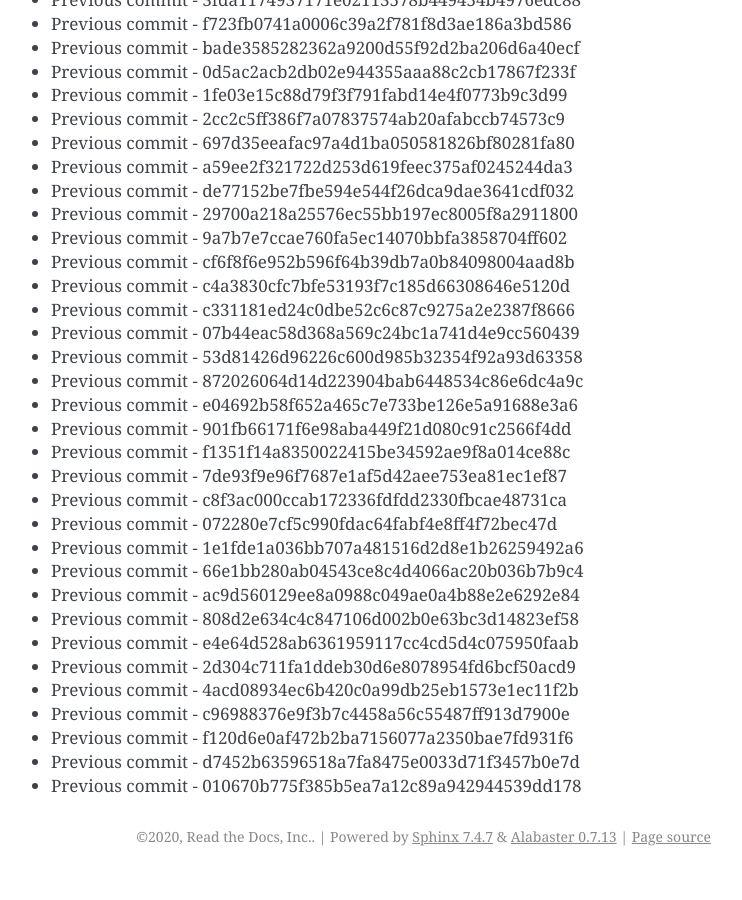
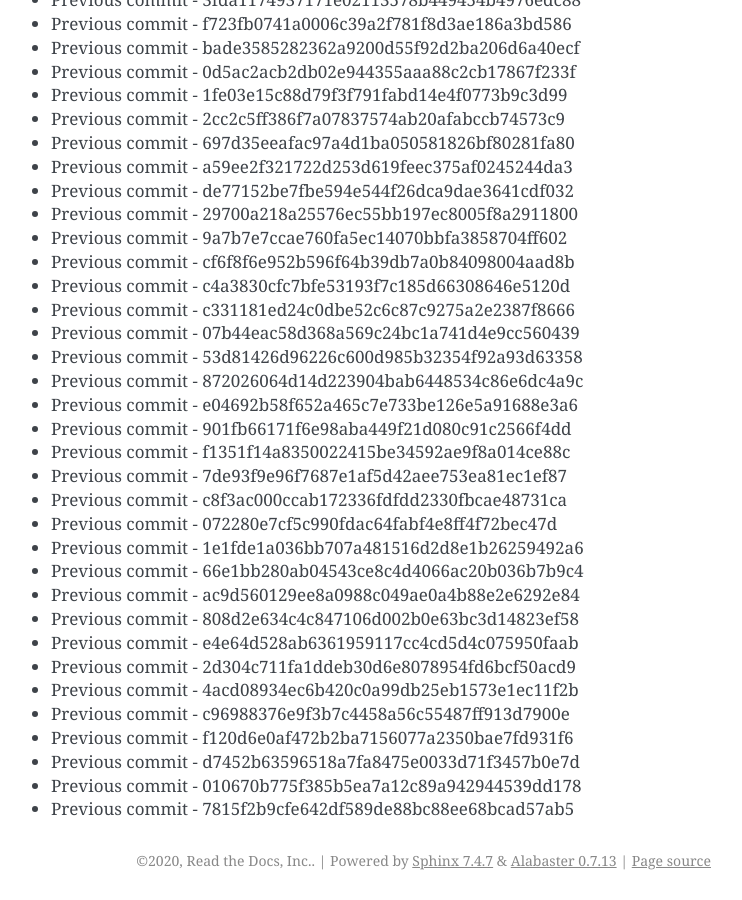
Before and after one commit to readthedocs/rtd-git-stresstest, a Sphinx documentation site: the page built from docs/updates.rst, in a window 1280 px wide and 900 px high, scrolled down 38183 px. Shown: the whole window, without its empty margins (399-1141 px from the left). Built offline with Sphinx 7.4.7, drawn with Linux system fonts in a browser that asks for light colours; before the commit the page ends 39059 px from its top, so only the background shows below that.

Commit message:
Generating commit from previous: 7815f2b9cfe642df589de88bc88ee68bcad57ab5

```diff
--- a/docs/updates.rst
+++ b/docs/updates.rst
@@ -1636,3 +1636,4 @@ It can be tested for any performance characteristics.
 * Previous commit - f120d6e0af472b2ba7156077a2350bae7fd931f6
 * Previous commit - d7452b63596518a7fa8475e0033d71f3457b0e7d
 * Previous commit - 010670b775f385b5ea7a12c89a942944539dd178
+* Previous commit - 7815f2b9cfe642df589de88bc88ee68bcad57ab5
```
